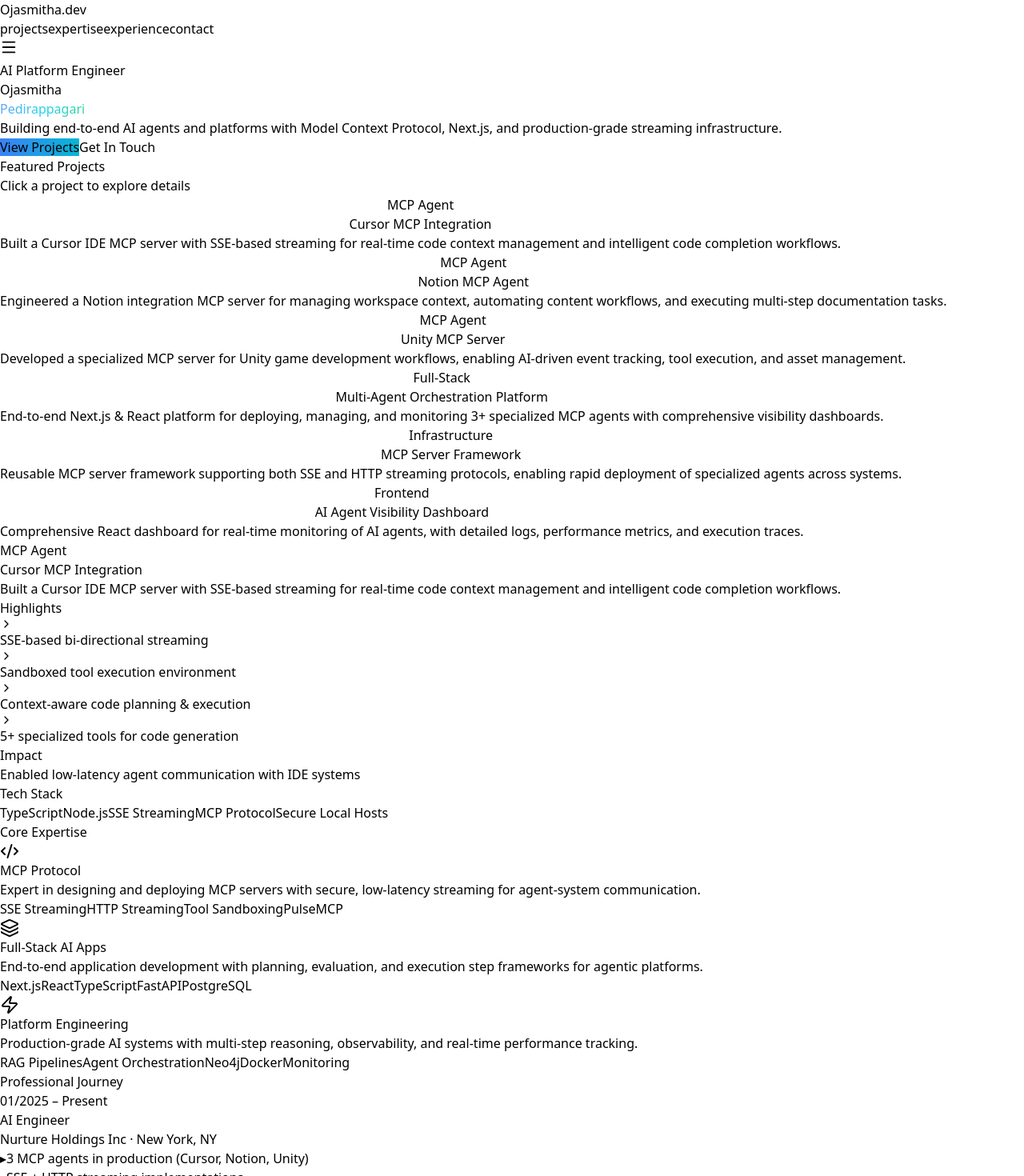
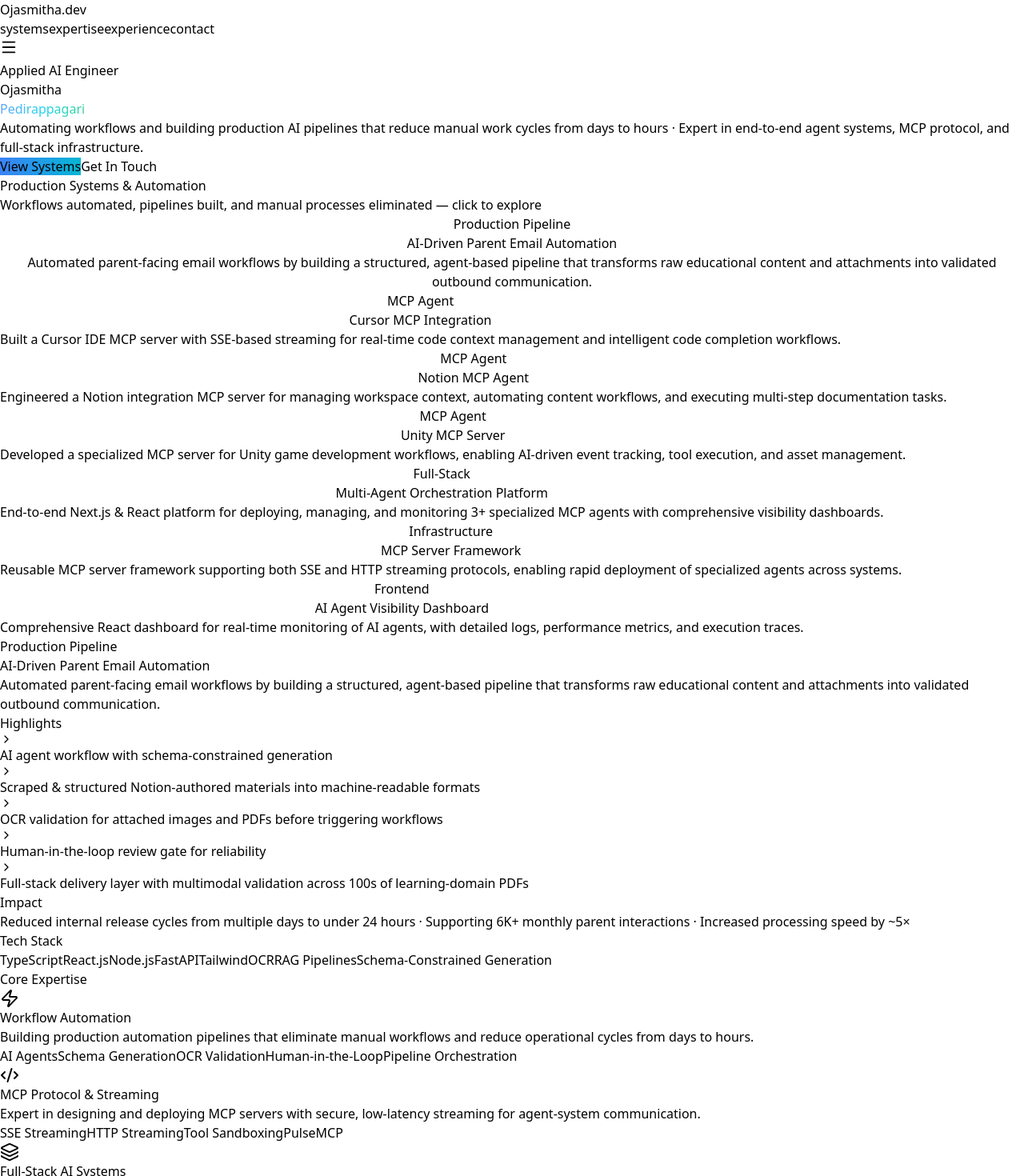
Before and after one commit to Ojasmitha/ojasmitha-portfolio, a React (Vite) app: page / in a window 1280 px wide. Shown: the top 1470 px of the page at 80% size. Built offline with nearby package versions, Linux system fonts and the light colour scheme.

Commit message:
Add parent email automation & refocus portfolio on automation/pipelines

```diff
--- a/src/App.jsx
+++ b/src/App.jsx
@@ -6,6 +6,13 @@ export default function Portfolio() {
   const [activeProject, setActiveProject] = useState(0);
 
   const projects = [
+    {
+      title: "AI-Driven Parent Email Automation", category: "Production Pipeline",
+      description: "Automated parent-facing email workflows by building a structured, agent-based pipeline that transforms raw educational content and attachments into validated outbound communication.",
+      tech: ["TypeScript", "React.js", "Node.js", "FastAPI", "Tailwind", "OCR", "RAG Pipelines", "Schema-Constrained Generation"],
+      impact: "Reduced internal release cycles from multiple days to under 24 hours · Supporting 6K+ monthly parent interactions · Increased processing speed by ~5×",
+      highlights: ["AI agent workflow with schema-constrained generation", "Scraped & structured Notion-authored materials into machine-readable formats", "OCR validation for attached images and PDFs before triggering workflows", "Human-in-the-loop review gate for reliability", "Full-stack delivery layer with multimodal validation across 100s of learning-domain PDFs"]
+    },
     {
       title: "Cursor MCP Integration", category: "MCP Agent",
       description: "Built a Cursor IDE MCP server with SSE-based streaming for real-time code context management and intelligent code completion workflows.",
@@ -52,26 +59,26 @@ export default function Portfolio() {
 
   const expertise = [
     {
-      icon: <Code2 className="w-8 h-8" />, title: "MCP Protocol",
+      icon: <Zap className="w-8 h-8" />, title: "Workflow Automation",
+      skills: ["AI Agents", "Schema Generation", "OCR Validation", "Human-in-the-Loop", "Pipeline Orchestration"],
+      description: "Building production automation pipelines that eliminate manual workflows and reduce operational cycles from days to hours."
+    },
+    {
+      icon: <Code2 className="w-8 h-8" />, title: "MCP Protocol & Streaming",
       skills: ["SSE Streaming", "HTTP Streaming", "Tool Sandboxing", "PulseMCP"],
       description: "Expert in designing and deploying MCP servers with secure, low-latency streaming for agent-system communication."
     },
     {
-      icon: <Layers className="w-8 h-8" />, title: "Full-Stack AI Apps",
-      skills: ["Next.js", "React", "TypeScript", "FastAPI", "PostgreSQL"],
-      description: "End-to-end application development with planning, evaluation, and execution step frameworks for agentic platforms."
-    },
-    {
-      icon: <Zap className="w-8 h-8" />, title: "Platform Engineering",
-      skills: ["RAG Pipelines", "Agent Orchestration", "Neo4j", "Docker", "Monitoring"],
-      description: "Production-grade AI systems with multi-step reasoning, observability, and real-time performance tracking."
+      icon: <Layers className="w-8 h-8" />, title: "Full-Stack AI Systems",
+      skills: ["Next.js", "React", "TypeScript", "FastAPI", "RAG Pipelines", "Neo4j"],
+      description: "End-to-end AI application development with planning, evaluation, and execution frameworks for production-grade platforms."
     }
   ];
 
   const timeline = [
     {
       date: "01/2025 – Present", role: "AI Engineer", company: "Nurture Holdings Inc · New York, NY",
-      highlights: ["3 MCP agents in production (Cursor, Notion, Unity)", "SSE + HTTP streaming implementations", "RAG pipelines with Neo4j vector indexes", "Published to PulseMCP server"]
+      highlights: ["Automated parent email workflows reducing release cycles from days to <24 hours", "Built AI pipelines supporting 6K+ monthly parent interactions with 5× faster processing", "3 MCP agents in production (Cursor, Notion, Unity) with SSE + HTTP streaming", "Schema-constrained generation with OCR validation and human-in-the-loop review gates", "RAG pipelines with Neo4j vector indexes · Published to PulseMCP server"]
     },
     {
       date: "09/2023 – 12/2024", role: "Data Science Research Assistant", company: "UC Santa Cruz",
@@ -79,7 +86,7 @@ export default function Portfolio() {
     },
     {
       date: "12/2021 – 08/2023", role: "ML Engineer", company: "Accenture · Bengaluru, India",
-      highlights: ["$250K saved via ML deployment", "Computer vision pipelines in ServiceNow", "Real-time monitoring of 5K+ daily predictions"]
+      highlights: ["Built automated ML deployment pipelines saving $250K in operational costs", "Computer vision workflows integrated into ServiceNow for automated processing", "Real-time monitoring dashboards tracking 5K+ daily predictions"]
     }
   ];
 
@@ -90,7 +97,7 @@ export default function Portfolio() {
         <div className="max-w-7xl mx-auto px-6 py-4 flex justify-between items-center">
           <span className="text-xl font-bold text-cyan-400">Ojasmitha.dev</span>
           <div className="hidden md:flex gap-8 text-sm font-medium text-slate-300">
-            {["projects","expertise","experience","contact"].map(s => (
+            {["systems","expertise","experience","contact"].map(s => (
               <a key={s} href={`#${s}`} className="hover:text-cyan-300 transition capitalize">{s}</a>
             ))}
           </div>
@@ -100,7 +107,7 @@ export default function Portfolio() {
         </div>
         {mobileMenuOpen && (
           <div className="md:hidden bg-slate-900 border-t border-slate-800 px-6 py-4 space-y-3 text-sm">
-            {["projects","expertise","experience","contact"].map(s => (
+            {["systems","expertise","experience","contact"].map(s => (
               <a key={s} href={`#${s}`} onClick={() => setMobileMenuOpen(false)} className="block hover:text-cyan-300 capitalize">{s}</a>
             ))}
           </div>
@@ -110,7 +117,7 @@ export default function Portfolio() {
       {/* Hero */}
       <section className="pt-36 pb-24 px-6 text-center">
         <div className="max-w-3xl mx-auto space-y-6">
-          <p className="text-cyan-400 font-semibold tracking-widest uppercase text-sm">AI Platform Engineer</p>
+          <p className="text-cyan-400 font-semibold tracking-widest uppercase text-sm">Applied AI Engineer</p>
           <h1 className="text-5xl md:text-7xl font-extrabold leading-tight">
             Ojasmitha<br/>
             <span style={{background: "linear-gradient(90deg,#60a5fa,#22d3ee,#34d399)", WebkitBackgroundClip:"text", WebkitTextFillColor:"transparent"}}>
@@ -118,11 +125,11 @@ export default function Portfolio() {
             </span>
           </h1>
           <p className="text-lg text-slate-400 max-w-xl mx-auto">
-            Building end-to-end AI agents and platforms with Model Context Protocol, Next.js, and production-grade streaming infrastructure.
+            Automating workflows and building production AI pipelines that reduce manual work cycles from days to hours · Expert in end-to-end agent systems, MCP protocol, and full-stack infrastructure.
           </p>
           <div className="flex gap-4 justify-center pt-2">
-            <a href="#projects" className="px-7 py-3 rounded-lg font-semibold text-sm" style={{background:"linear-gradient(90deg,#3b82f6,#06b6d4)"}}>
-              View Projects
+            <a href="#systems" className="px-7 py-3 rounded-lg font-semibold text-sm" style={{background:"linear-gradient(90deg,#3b82f6,#06b6d4)"}}>
+              View Systems
             </a>
             <a href="#contact" className="px-7 py-3 rounded-lg font-semibold text-sm border border-cyan-500 hover:bg-cyan-500/10 transition">
               Get In Touch
@@ -131,11 +138,11 @@ export default function Portfolio() {
         </div>
       </section>
 
-      {/* Projects */}
-      <section id="projects" className="py-24 px-6">
+      {/* Systems */}
+      <section id="systems" className="py-24 px-6">
         <div className="max-w-6xl mx-auto">
-          <h2 className="text-4xl font-bold text-center mb-4">Featured <span className="text-cyan-400">Projects</span></h2>
-          <p className="text-center text-slate-400 mb-14">Click a project to explore details</p>
+          <h2 className="text-4xl font-bold text-center mb-4">Production <span className="text-cyan-400">Systems & Automation</span></h2>
+          <p className="text-center text-slate-400 mb-14">Workflows automated, pipelines built, and manual processes eliminated — click to explore</p>
           <div className="grid md:grid-cols-3 gap-4 mb-10">
             {projects.map((p, i) => (
               <button key={i} onClick={() => setActiveProject(i)}
@@ -229,7 +236,7 @@ export default function Portfolio() {
       <section id="contact" className="py-24 px-6 bg-slate-900/40">
         <div className="max-w-2xl mx-auto text-center space-y-8">
           <h2 className="text-4xl font-bold">Let's Build <span className="text-cyan-400">Together</span></h2>
-          <p className="text-slate-400">Open to AI platform engineering, MCP development, and full-stack AI application roles.</p>
+          <p className="text-slate-400">Open to Applied AI Engineering roles focused on workflow automation, pipeline optimization, and production AI systems.</p>
           <div className="flex gap-4 justify-center flex-wrap">
             <a href="mailto:ojasmithareddy17@gmail.com" className="flex items-center gap-2 px-6 py-3 border border-cyan-500/40 rounded-lg hover:bg-cyan-500/10 transition text-sm font-medium">
               <Mail size={16}/> Email
@@ -245,7 +252,7 @@ export default function Portfolio() {
       </section>
 
       <footer className="border-t border-slate-800 py-6 text-center text-slate-500 text-sm">
-        © 2025 Ojasmitha Pedirappagari · AI Platform Engineer · New York, NY
+        © 2026 Ojasmitha Pedirappagari · Applied AI Engineer · New York, NY
       </footer>
     </div>
   );
```
